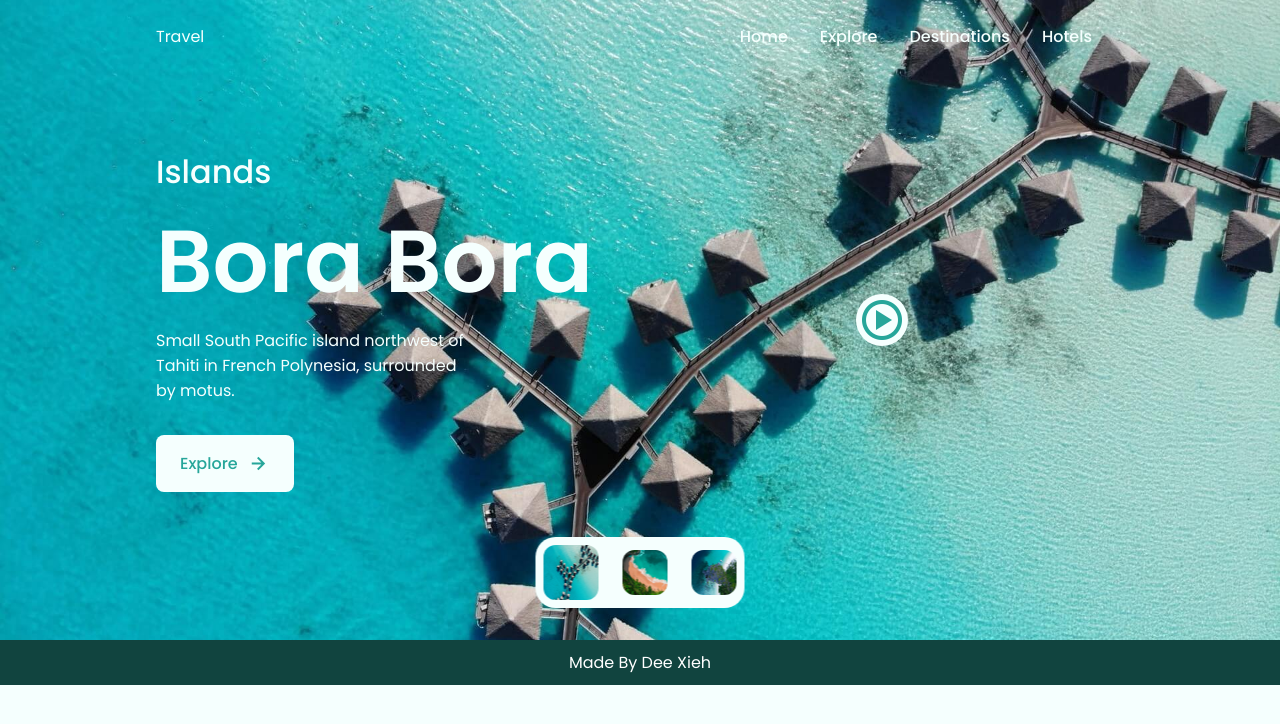
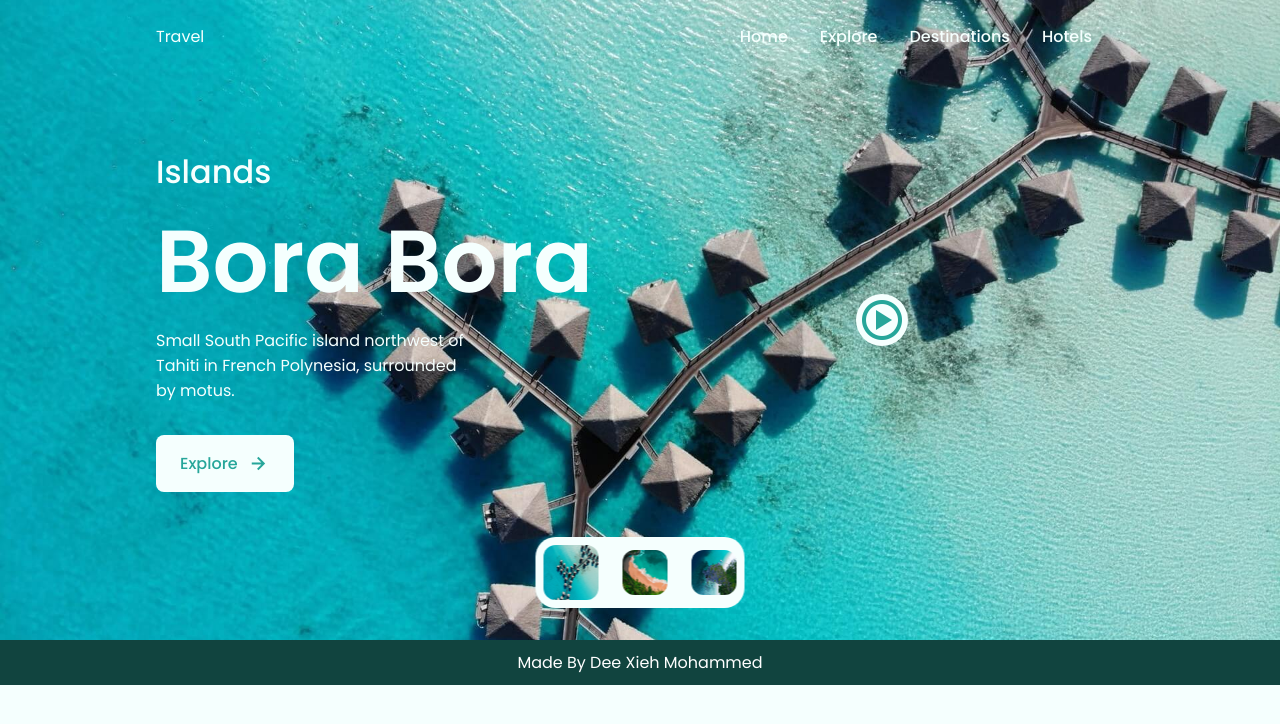
Before and after one commit to Hardeezah/javaScript, a plain HTML site: page index.html in a window 1280 px wide. Drawn offline with nearby package versions, Linux system fonts and the light colour scheme.

```diff
--- a/index.html
+++ b/index.html
@@ -124,7 +124,7 @@
             </div>
         </main>
         <footer>
-            Made by Dee Xieh
+            Made by Dee Xieh mohammed
         </footer>
 
         <!--========== GSAP ==========-->
```
Also changed, not shown: gitignore.txt (added).
